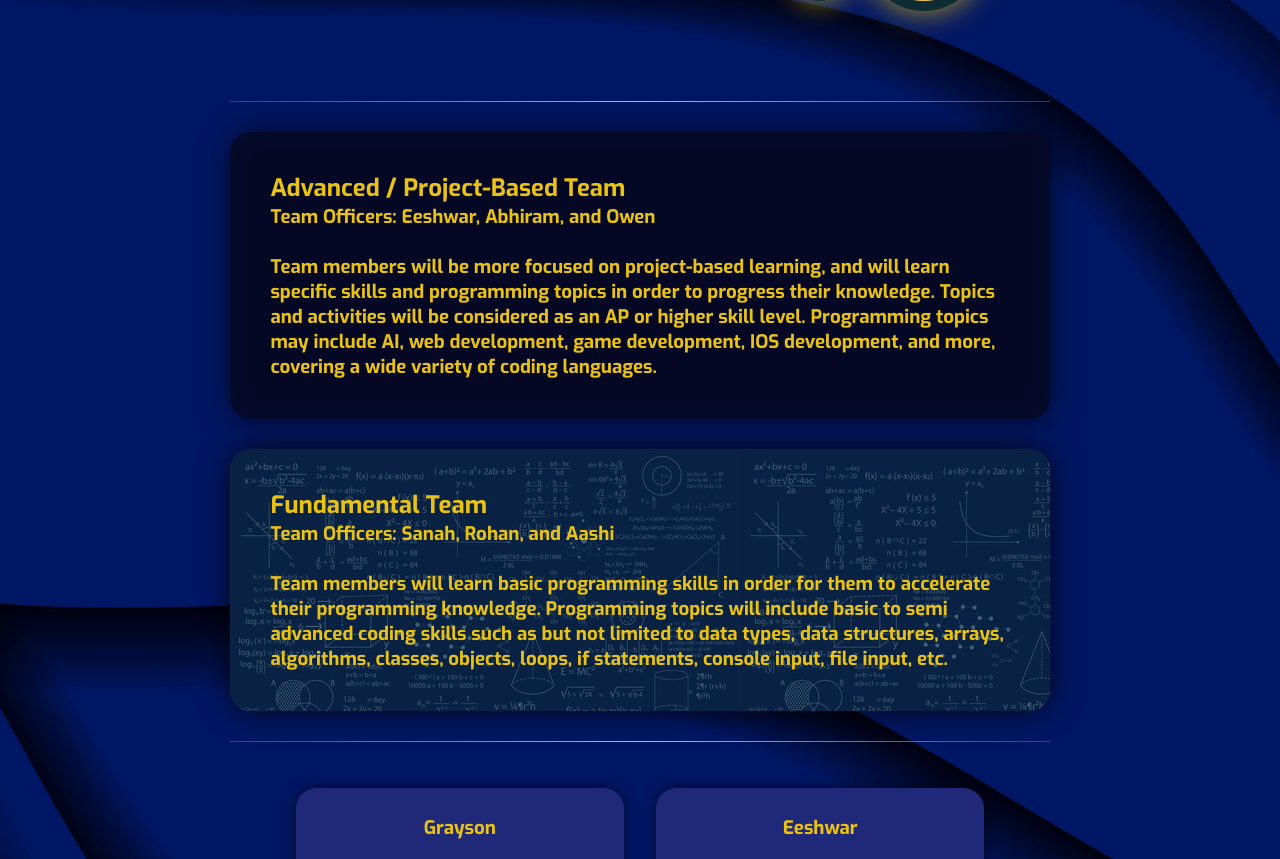
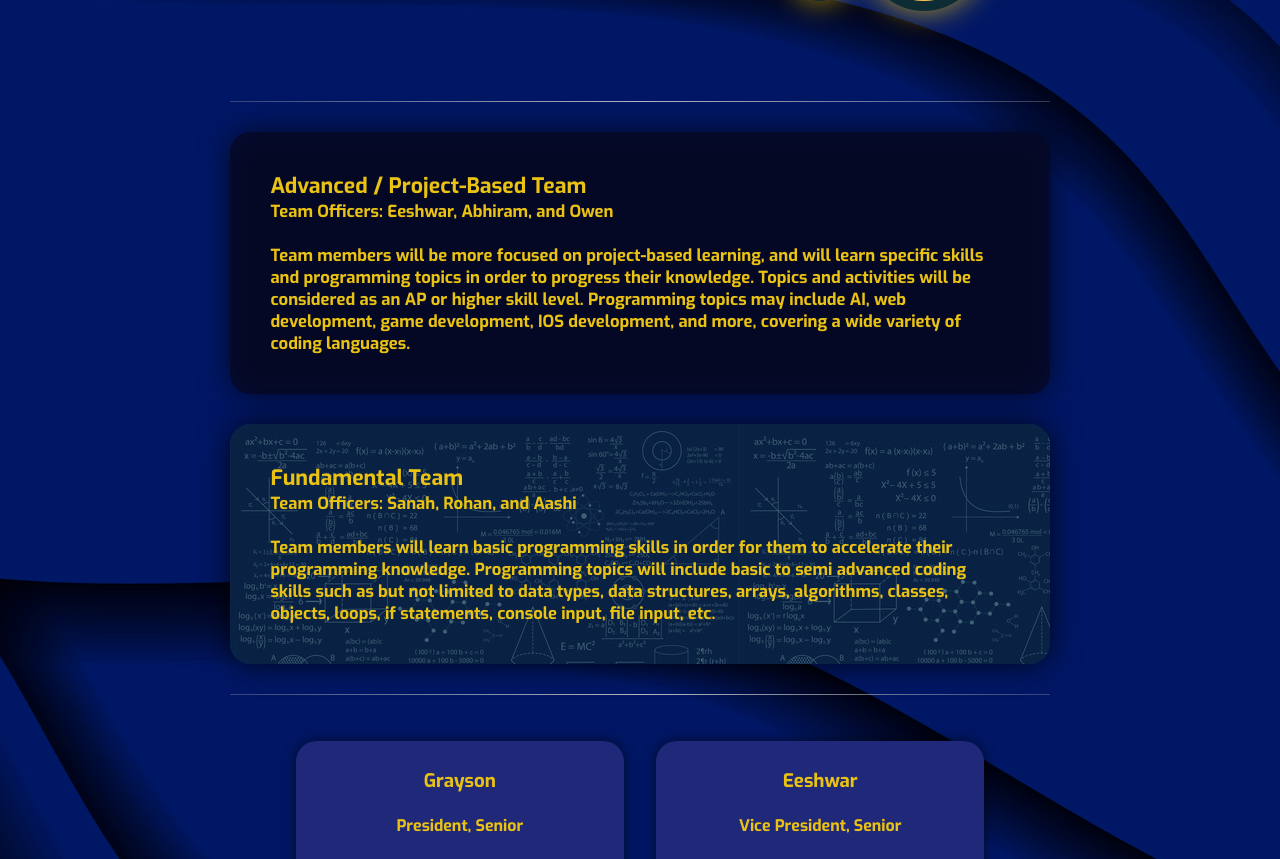
Before and after one commit to Owen-Isenhart/cs-website, a plain HTML site: page officers.html in a window 1280 px wide. Shown: the part 401-1260 px from the top of the page. Drawn offline with Linux system fonts and the light colour scheme.

Commit message:
Update officers.css

```diff
--- a/styles/officers.css
+++ b/styles/officers.css
@@ -227,6 +227,7 @@ nav .index {
 
 .officers-category {
   width: 80%;
+  font-size: calc(8px + .3vw + .3vh);
 }
 
 .officers-category .advanced {
```
